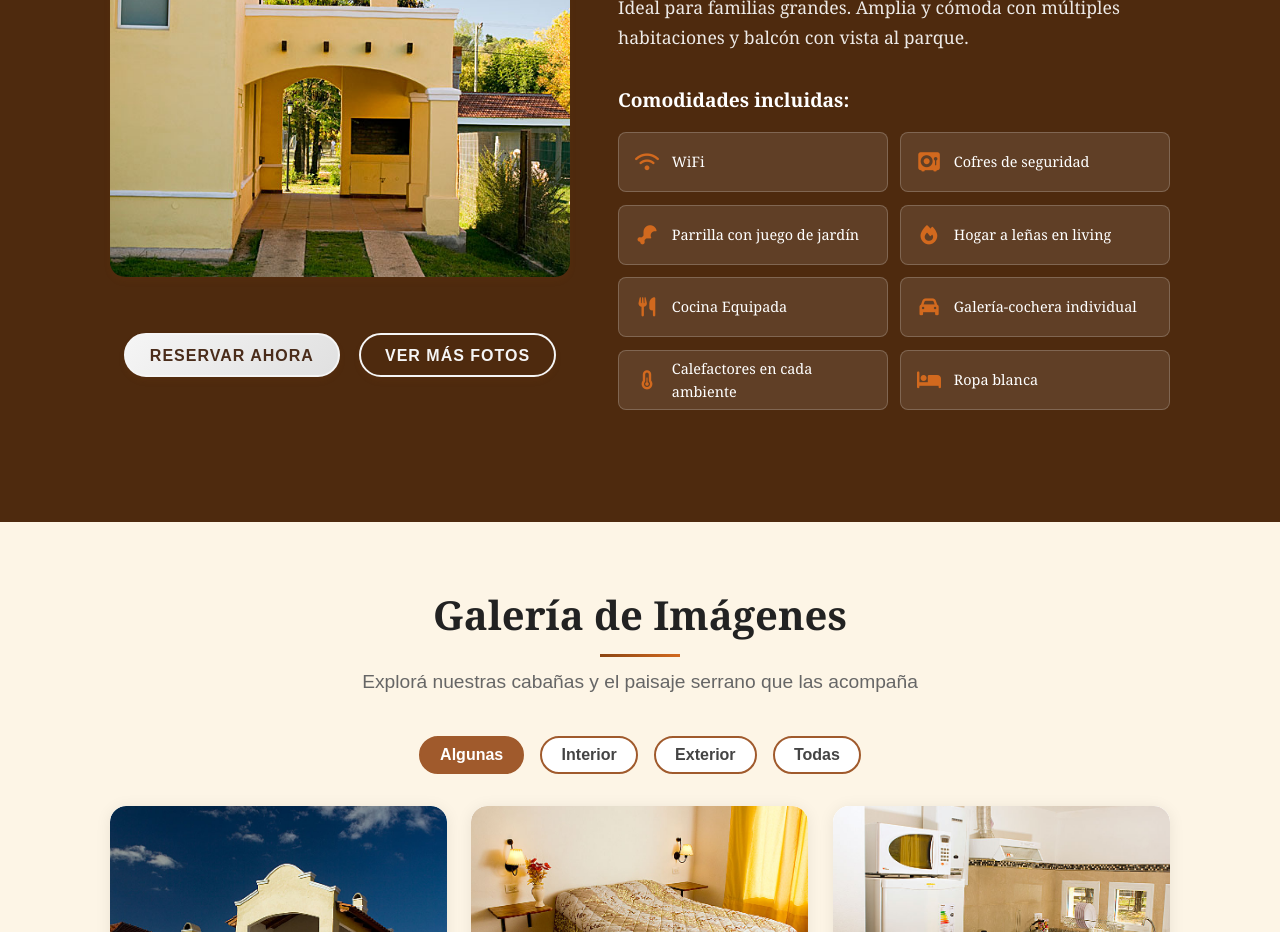
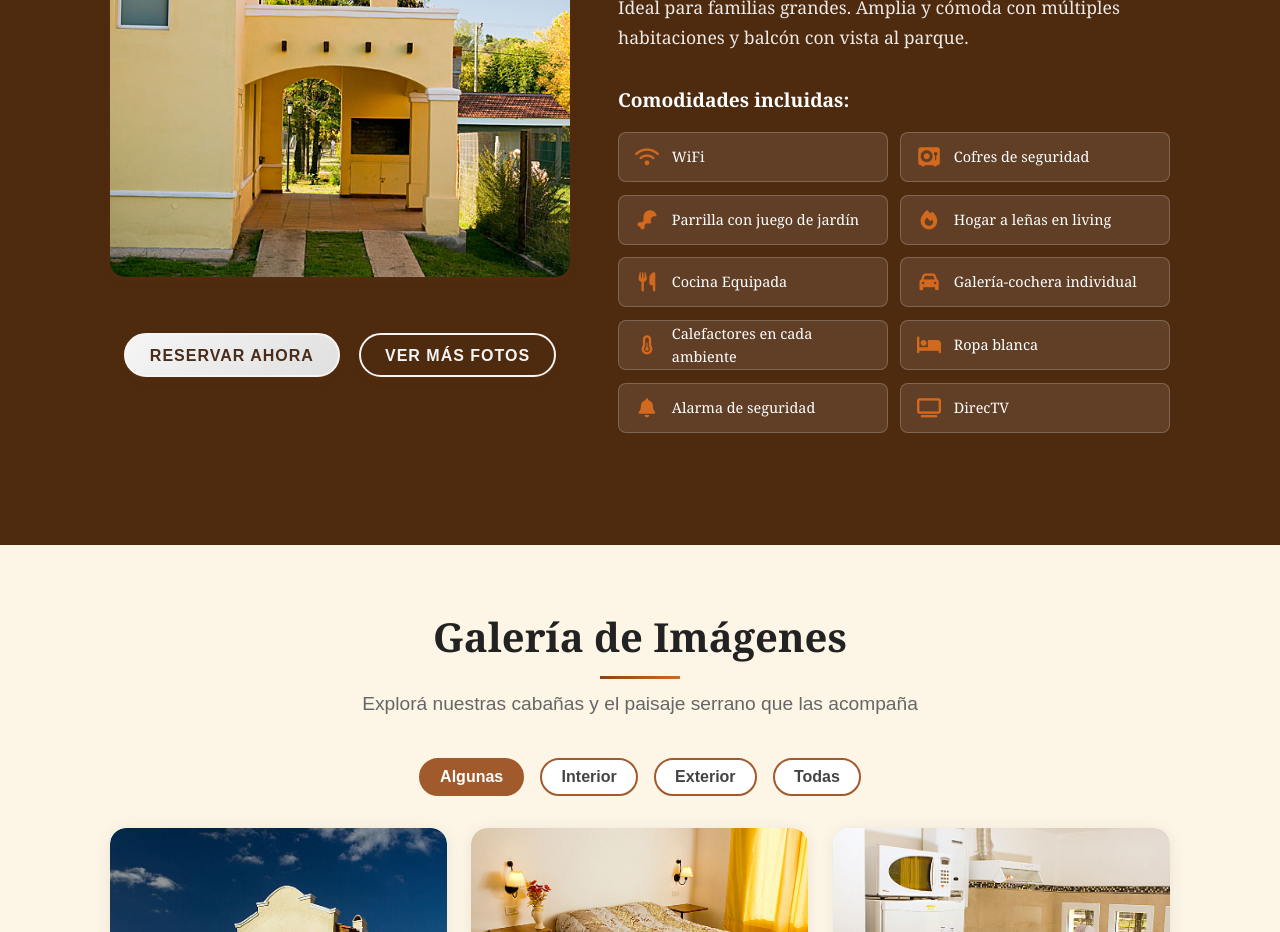
Before and after one commit to maxiTiton/CabaniasLasCasonas, a React (Vite) app: page / in a window 1280 px wide. Shown: the part 2340-3272 px from the top of the page. Built offline with nearby package versions, Linux system fonts and the light colour scheme.

Commit message:
Add files via upload

```diff
--- a/src/components/Cabins.css
+++ b/src/components/Cabins.css
@@ -1,6 +1,7 @@
 .cabins {
   background: #4E2A0E;
   color: white;
+  padding: 80px 0;
 }
 
 .cabins .section-title {
@@ -34,7 +35,7 @@
   border-radius: 15px;
   cursor: pointer;
   transition: all 0.3s ease;
-  box-shadow: var(--shadow);
+  box-shadow: 0 4px 6px rgba(139, 69, 19, 0.1);
   min-width: 200px;
   color: rgba(255, 255, 255, 0.9);
 }
@@ -89,7 +90,7 @@
   height: 400px;
   border-radius: 15px;
   overflow: hidden;
-  box-shadow: var(--shadow);
+  box-shadow: 0 4px 6px rgba(139, 69, 19, 0.1);
 }
 
 .cabin-image-real {
@@ -124,7 +125,7 @@
   font-size: 2rem;
   color: #F5F5F5;
   margin-bottom: 1rem;
-  font-family: var(--font-serif);
+  font-family: 'Georgia', 'Times New Roman', serif;
   text-shadow: 0 2px 4px rgba(0, 0, 0, 0.3);
 }
 
@@ -148,15 +149,15 @@
 }
 
 .cabin-capacity {
-  background: var(--secondary-color);
+  background: #D2691E;
   color: white;
-  border: 1px solid var(--secondary-color);
+  border: 1px solid #D2691E;
 }
 
 .cabin-price {
-  background: var(--secondary-color);
+  background: #D2691E;
   color: white;
-  border: 1px solid var(--secondary-color);
+  border: 1px solid #D2691E;
 }
 
 .cabin-description {
@@ -170,7 +171,7 @@
   font-size: 1.2rem;
   color: white;
   margin-bottom: 1rem;
-  font-family: var(--font-serif);
+  font-family: 'Georgia', 'Times New Roman', serif;
 }
 
 .amenities-grid {
@@ -178,24 +179,27 @@
   grid-template-columns: repeat(auto-fit, minmax(200px, 1fr));
   gap: 0.8rem;
   margin-bottom: 2rem;
+  justify-content: stretch;
 }
 
 .amenity-item {
   display: flex;
   align-items: center;
   gap: 0.8rem;
-  padding: 0.8rem 1rem;
+  padding: 0.6rem 1rem;
   background: rgba(255, 255, 255, 0.1);
   border-radius: 8px;
   border: 1px solid rgba(255, 255, 255, 0.2);
   color: white;
   font-size: 0.9rem;
-  height: 60px;
+  height: 50px;
+  width: 100%;
   box-sizing: border-box;
+  justify-content: flex-start;
 }
 
 .amenity-icon {
-  color: var(--secondary-color);
+  color: #D2691E;
   font-weight: bold;
   font-size: 1.2rem;
   min-width: 24px;
@@ -223,7 +227,7 @@
   min-height: unset;
   height: 44px;
   line-height: 1.2;
-  box-shadow: var(--shadow);
+  box-shadow: 0 4px 6px rgba(139, 69, 19, 0.1);
   white-space: nowrap;
   padding-left: 24px;
   padding-right: 24px;
@@ -278,7 +282,7 @@
   font-size: 2rem;
   color: white;
   margin-bottom: 2rem;
-  font-family: var(--font-serif);
+  font-family: 'Georgia', 'Times New Roman', serif;
 }
 
 .gallery-grid {
@@ -293,8 +297,8 @@
   height: 200px;
   object-fit: cover;
   border-radius: 10px;
-  box-shadow: var(--shadow);
-  border: 1px solid var(--border-color);
+  box-shadow: 0 4px 6px rgba(139, 69, 19, 0.1);
+  border: 1px solid #CD853F;
   transition: transform 0.3s ease;
   cursor: pointer;
 }
@@ -315,7 +319,7 @@
   padding: 2rem;
   border-radius: 15px;
   text-align: center;
-  box-shadow: var(--shadow);
+  box-shadow: 0 4px 6px rgba(139, 69, 19, 0.1);
   border: 1px solid rgba(255, 255, 255, 0.2);
   transition: transform 0.3s ease;
   color: white;
@@ -334,7 +338,7 @@
   font-size: 1.2rem;
   color: white;
   margin-bottom: 1rem;
-  font-family: var(--font-serif);
+  font-family: 'Georgia', 'Times New Roman', serif;
 }
 
 .feature-highlight p {
@@ -393,6 +397,14 @@
   .amenities-grid {
     grid-template-columns: repeat(auto-fit, minmax(160px, 1fr));
     gap: 0.5rem;
+    justify-content: stretch;
+  }
+
+  .amenity-item {
+    width: 100%;
+    height: 40px;
+    font-size: 0.8rem;
+    padding: 0.4rem 0.7rem;
   }
 
   .cabin-actions {
@@ -461,6 +473,14 @@
   .amenities-grid {
     grid-template-columns: 1fr;
     gap: 0.4rem;
+    justify-content: stretch;
+  }
+
+  .amenity-item {
+    width: 100%;
+    height: 50px;
+    font-size: 0.8rem;
+    padding: 0.5rem 0.7rem;
   }
 
   .cabin-header h3 {
--- a/src/components/Cabins.jsx
+++ b/src/components/Cabins.jsx
@@ -40,7 +40,9 @@ const Cabins = () => {
         { text: "Cocina Equipada", icon: "fa-solid fa-utensils" },
         { text: "Galería-cochera individual", icon: "fa-solid fa-car" },
         { text: "Calefactores en cada ambiente", icon: "fa-solid fa-thermometer-half" },
-        { text: "Ropa blanca", icon: "fa-solid fa-bed" }
+        { text: "Ropa blanca", icon: "fa-solid fa-bed" },
+        { text: "Alarma de seguridad", icon: "fa-solid fa-bell" },
+        { text: "DirecTV", icon: "fa-solid fa-tv" }
       ],
       image: fachada2
     },
@@ -59,7 +61,9 @@ const Cabins = () => {
         { text: "Cocina Equipada", icon: "fa-solid fa-utensils" },
         { text: "Galería-cochera individual", icon: "fa-solid fa-car" },
         { text: "Calefactores en cada ambiente", icon: "fa-solid fa-thermometer-half" },
-        { text: "Ropa blanca", icon: "fa-solid fa-bed" }
+        { text: "Ropa blanca", icon: "fa-solid fa-bed" },
+        { text: "Alarma de seguridad", icon: "fa-solid fa-bell" },
+        { text: "DirecTV", icon: "fa-solid fa-tv" }
       ],
       image: fachada1
     }
```
